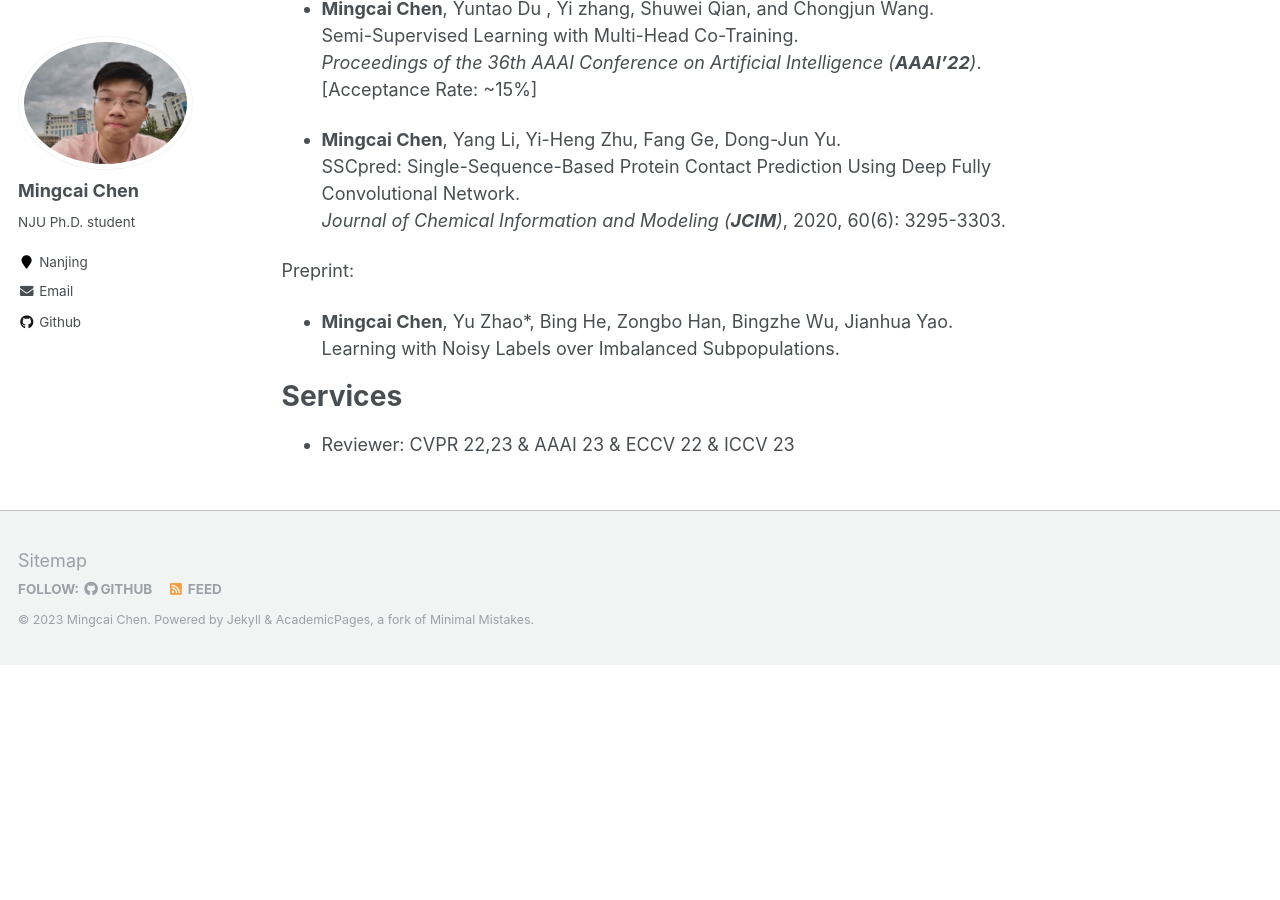
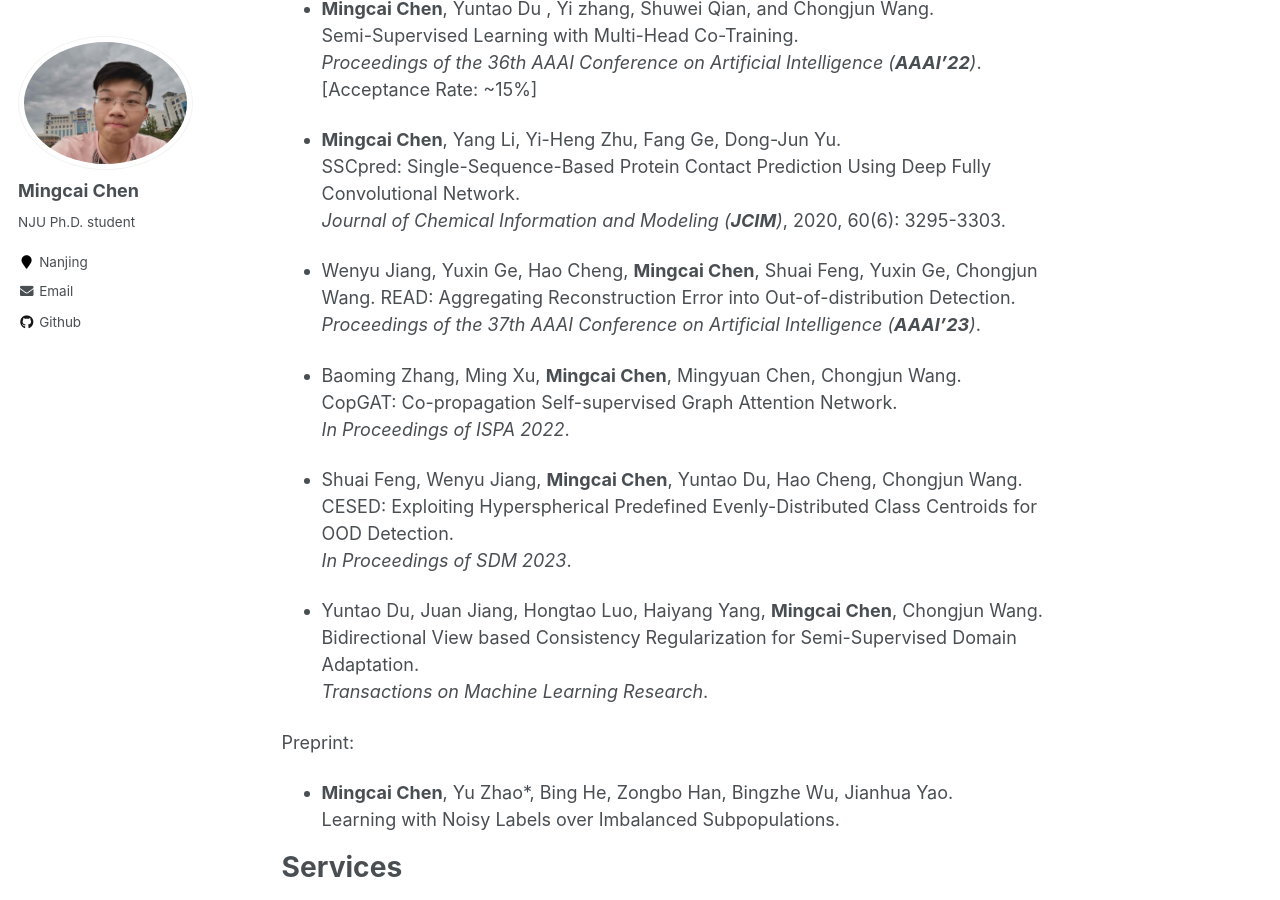
Before and after one commit to chenmc1996/chenmc1996.github.io, a Jekyll site: the page built from _pages/about.md, in a window 1280 px wide and 900 px high, scrolled down 716 px. Built offline with Jekyll 4.4.1, drawn with Linux system fonts in a browser that asks for light colours; before the commit the page ends 1381 px from its top, so only the background shows below that.

Commit message:
Update about.md

```diff
--- a/_pages/about.md
+++ b/_pages/about.md
@@ -37,6 +37,21 @@ Semi-Supervised Learning with Multi-Head Co-Training.
 SSCpred: Single-Sequence-Based Protein Contact Prediction Using Deep Fully Convolutional Network.
 *Journal of Chemical Information and Modeling (**JCIM**)*, 2020, 60(6): 3295-3303.
 
+- Wenyu Jiang, Yuxin Ge, Hao Cheng, **Mingcai Chen**, Shuai Feng, Yuxin Ge, Chongjun Wang.
+READ: Aggregating Reconstruction Error into Out-of-distribution Detection.
+*Proceedings of the 37th AAAI Conference on Artificial Intelligence (**AAAI'23**)*.
+
+- Baoming Zhang, Ming Xu, **Mingcai Chen**, Mingyuan Chen, Chongjun Wang.
+CopGAT: Co-propagation Self-supervised Graph Attention Network.
+*In Proceedings of ISPA 2022*.
+
+- Shuai Feng, Wenyu Jiang, **Mingcai Chen**, Yuntao Du, Hao Cheng, Chongjun Wang.
+CESED: Exploiting Hyperspherical Predefined Evenly-Distributed Class Centroids for OOD Detection.
+*In Proceedings of SDM 2023*.
+
+- Yuntao Du, Juan Jiang, Hongtao Luo, Haiyang Yang, **Mingcai Chen**, Chongjun Wang.
+Bidirectional View based Consistency Regularization for Semi-Supervised Domain Adaptation.
+*Transactions on Machine Learning Research*.
 
 Preprint:
 
```
